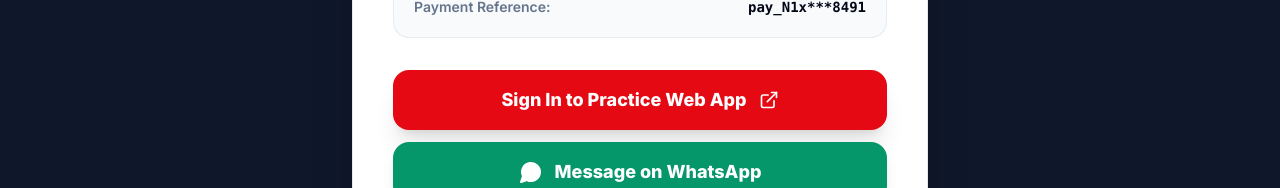
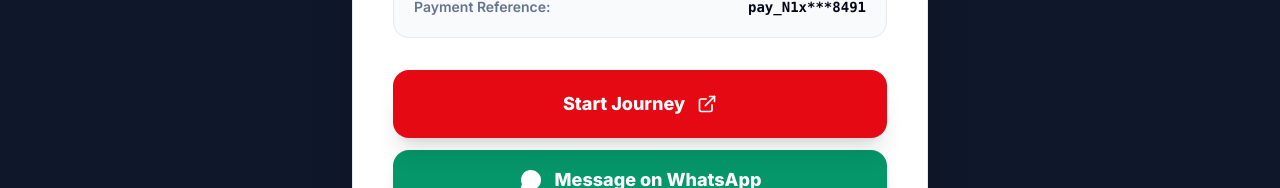
Before and after one commit to masteredlanguagecoach-hub/LANDINGPAGE, a Next.js app: page /success in a window 1280 px wide. Shown: the part 957-1145 px from the top of the page. Built offline with nearby package versions, Linux system fonts and the light colour scheme; no server answers.

Commit message:
Set Start Journey button URL to https://mastered-module-web.vercel.app/

```diff
--- a/src/components/SuccessView.tsx
+++ b/src/components/SuccessView.tsx
@@ -36,7 +36,7 @@
   const admissionNum = data.admissionNumber || data.enrollmentId || 'MLC786';
 
   // Practice Web App & Support WhatsApp Links
-  const practiceUrl = process.env.NEXT_PUBLIC_PRACTICE_WEBAPP_URL || 'https://practice.masteredlanguagecoach.com';
+  const practiceUrl = process.env.NEXT_PUBLIC_PRACTICE_WEBAPP_URL || process.env.PRACTICE_WEBAPP_URL || 'https://mastered-module-web.vercel.app/';
   const supportWhatsapp = (process.env.NEXT_PUBLIC_SUPPORT_WHATSAPP_NUMBER || '919876543210').replace(/\D/g, '');
 
   const whatsappMessage = encodeURIComponent(
@@ -179,16 +179,16 @@
           </div>
         </div>
 
-        {/* Action Buttons: Sign In App + WhatsApp Message */}
+        {/* Action Buttons: Start Journey + WhatsApp Message */}
         <div className="space-y-3">
-          {/* Practice Web App Sign In Button */}
+          {/* Start Journey App Button */}
           <a
             href={practiceUrl}
             target="_blank"
             rel="noopener noreferrer"
-            className="w-full bg-brand-500 hover:bg-brand-600 active:bg-brand-700 text-white font-extrabold text-lg py-4 rounded-2xl shadow-xl hover:shadow-2xl transition-all flex items-center justify-center gap-3 text-center cursor-pointer"
+            className="w-full bg-brand-500 hover:bg-brand-600 active:bg-brand-700 text-white font-extrabold text-lg py-4 sm:py-5 rounded-2xl shadow-xl hover:shadow-2xl transition-all flex items-center justify-center gap-3 text-center cursor-pointer transform hover:-translate-y-0.5"
           >
-            <span>Sign In to Practice Web App</span>
+            <span>Start Journey</span>
             <ExternalLink className="w-5 h-5" />
           </a>
 
--- a/src/lib/email.ts
+++ b/src/lib/email.ts
@@ -38,7 +38,7 @@
  * Generates responsive, high-converting HTML welcome email.
  */
 export function buildWelcomeEmailHtml(data: WelcomeEmailData): string {
-  const practiceUrl = process.env.PRACTICE_WEBAPP_URL || 'https://practice.masteredlanguagecoach.com';
+  const practiceUrl = process.env.PRACTICE_WEBAPP_URL || process.env.NEXT_PUBLIC_PRACTICE_WEBAPP_URL || 'https://mastered-module-web.vercel.app/';
   const logoUrl = `${process.env.NEXT_PUBLIC_SITE_URL || 'http://localhost:3000'}/logo.png`;
   const admissionNum = data.admissionNumber || 'MLC786';
   const supportWhatsapp = (process.env.NEXT_PUBLIC_SUPPORT_WHATSAPP_NUMBER || '919876543210').replace(/\D/g, '');
@@ -119,7 +119,7 @@
       </div>
 
       <div class="cta-container">
-        <a href="${practiceUrl}" target="_blank" class="btn">Sign In to Practice Web App →</a>
+        <a href="${practiceUrl}" target="_blank" class="btn">Start Journey →</a>
         <div style="margin-top: 15px;">
           <a href="${whatsappUrl}" target="_blank" class="btn-wa">💬 Message Us on WhatsApp</a>
         </div>
```
Also changed, not shown: 1 other file (tests, documents, lock files or other folders).
